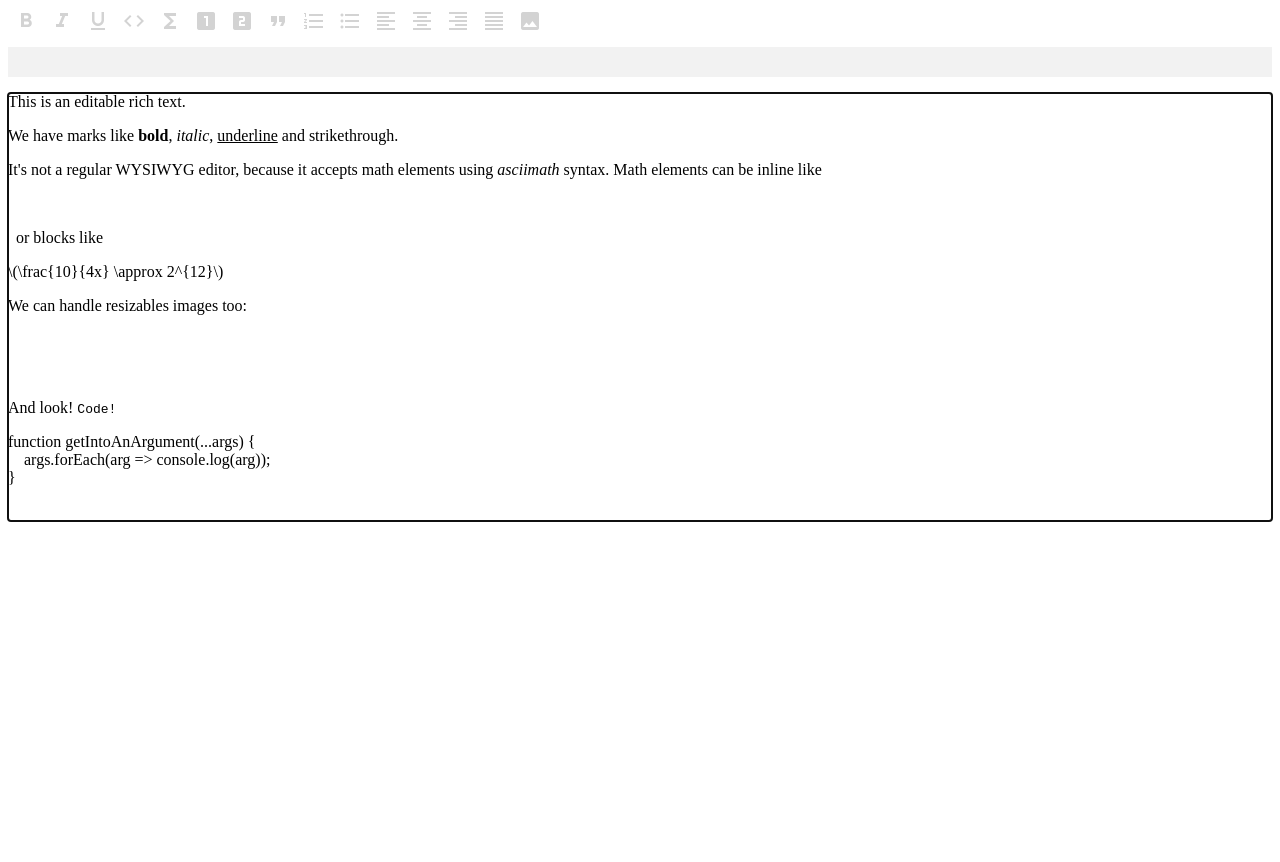
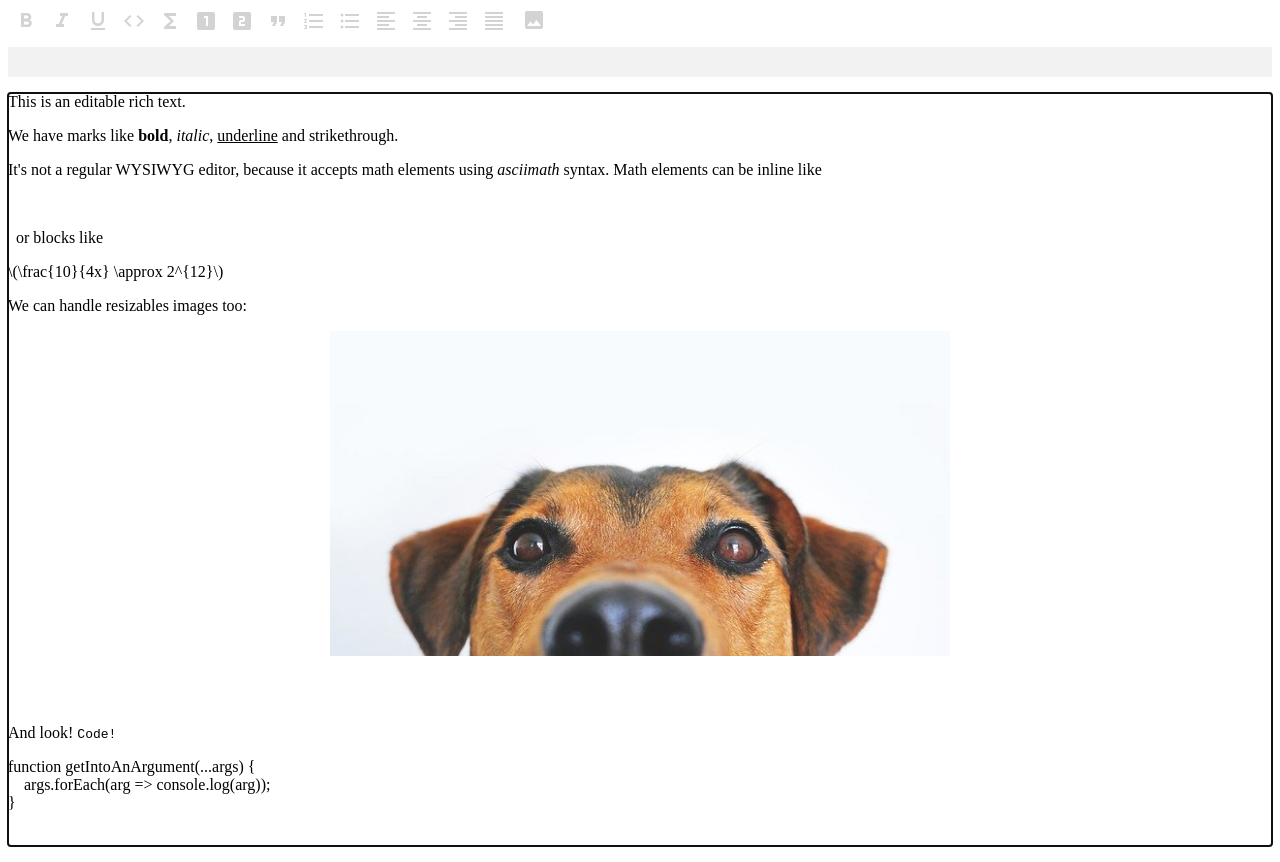
Before and after one commit to shchepelevnikita/simple-wysiwyg-editor, a React (Create React App) app: page / in a window 1280 px wide. Before the commit the page ends 800 px from the top, so only its background shows below. Built offline with nearby package versions, Linux system fonts and the light colour scheme.

Commit message:
fix: images now can be uploaded and are visible

```diff
--- a/src/components/buttons/ImageUploaderButton/ImageUploaderButton.tsx
+++ b/src/components/buttons/ImageUploaderButton/ImageUploaderButton.tsx
@@ -4,7 +4,6 @@ import { ImageUploader } from '../../../services/ImageUploader';
 import { type ImageButtonProps } from '../../../types/types';
 import { insertImage, isBlockActive } from '../../../utils/utils';
 import { Icon } from '../../icons/Icon/Icon';
-import { Button } from '../Button/Button';
 
 export const ImageUploaderButton = ({ icon }: ImageButtonProps): React.ReactElement => {
   const editor = useSlate();
@@ -35,7 +34,11 @@ export const ImageUploaderButton = ({ icon }: ImageButtonProps): React.ReactElem
   };
 
   return (
-    <Button onClick={onImageButtonMouseDown} className="button mark-button">
+    <div
+      onMouseDown={onImageButtonMouseDown}
+      className="button mark-button"
+      style={getButtonStyle(isButtonEnabled)}
+    >
       <Icon>{icon}</Icon>
       <input
         id="file-upload"
@@ -45,6 +48,11 @@ export const ImageUploaderButton = ({ icon }: ImageButtonProps): React.ReactElem
         onChange={uploadImage}
         style={{ display: 'none' }}
       />
-    </Button>
+    </div>
   );
 };
+
+const getButtonStyle = (isButtonEnabled: boolean) => ({
+  cursor: isButtonEnabled ? 'pointer' : 'arrow',
+  padding: '0 10px'
+});
--- a/src/components/elements/Element.tsx
+++ b/src/components/elements/Element.tsx
@@ -1,5 +1,6 @@
 import { BlockMath } from 'react-katex';
 import { type RenderElementProps } from 'slate-react';
+import { ImageElement } from './ImageElement';
 
 export const Element = ({
   attributes,
@@ -17,6 +18,12 @@ export const Element = ({
       return <h2 {...attributes}>{children}</h2>;
     case 'list-item':
       return <li {...attributes}>{children}</li>;
+    case 'image':
+      return (
+        <ImageElement attributes={attributes} element={element}>
+          {children}
+        </ImageElement>
+      );
     case 'numbered-list':
       return <ol {...attributes}>{children}</ol>;
     case 'block-math':
```
